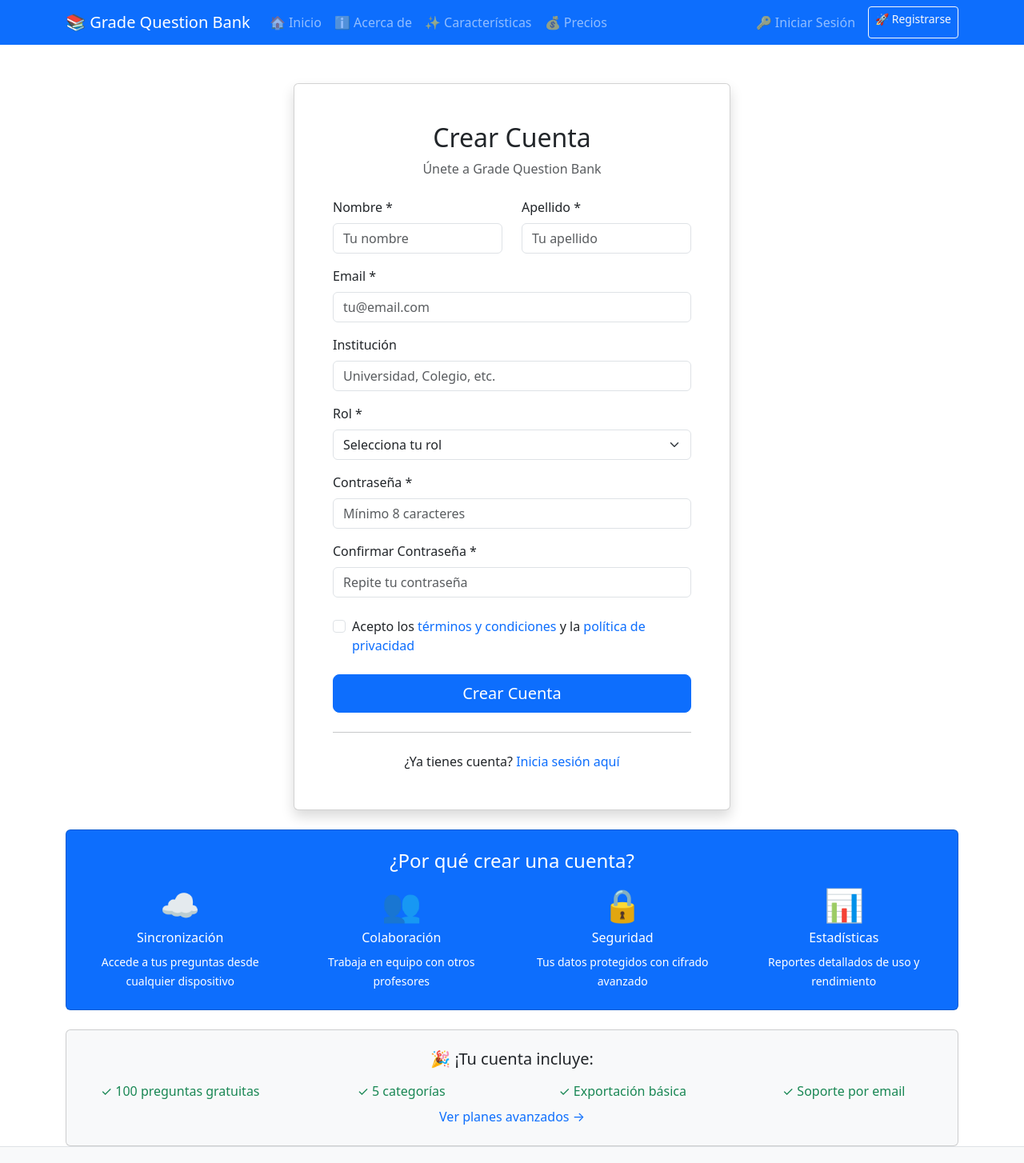
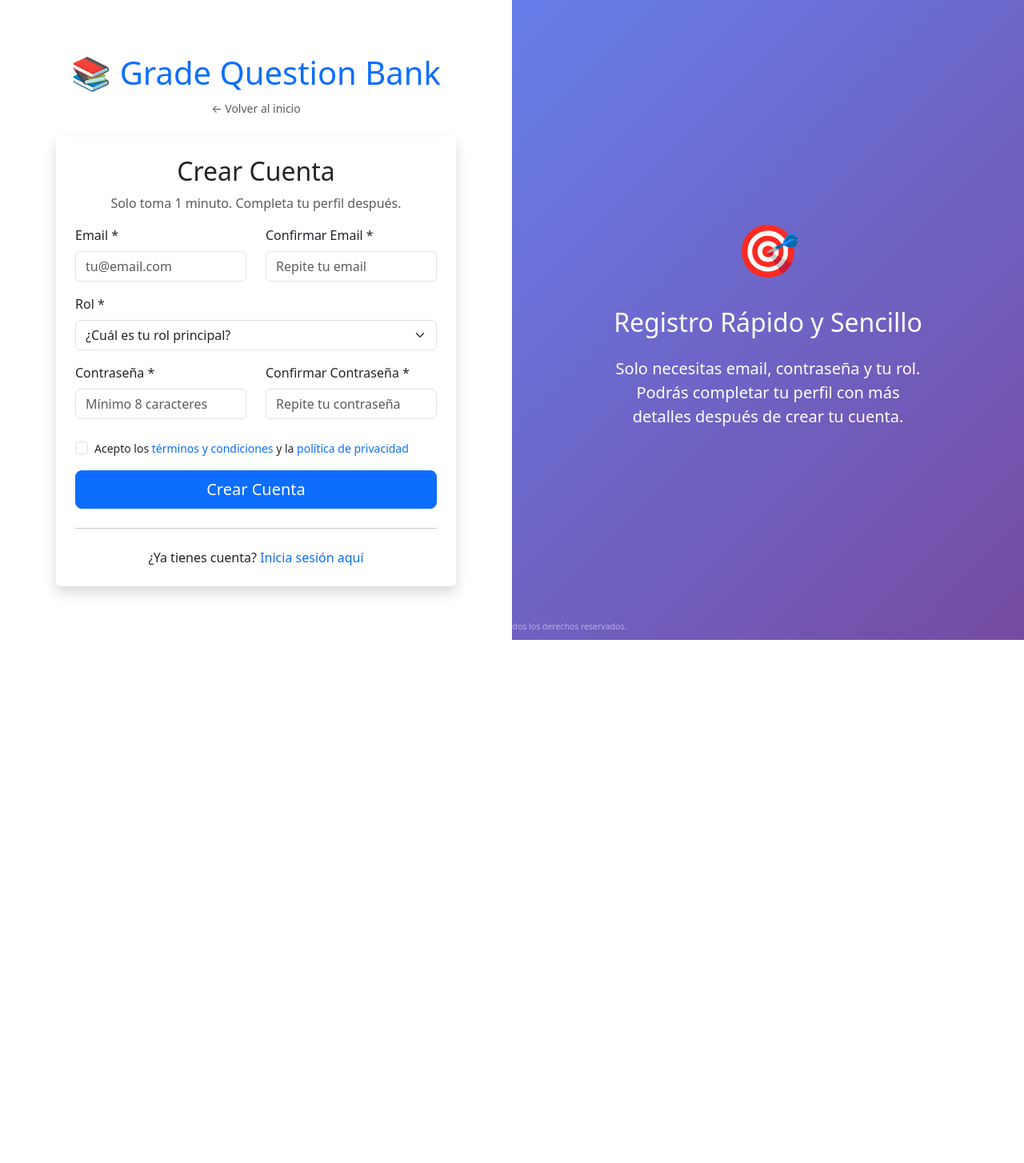
Before and after one commit to cmartinezs/grade, a Next.js app: page /auth/register in a window 1280 px wide. Shown: the top 1454 px of the page at 80% size. After the commit the page ends 800 px from the top, so only its background shows below. Built offline with nearby package versions, Linux system fonts and the light colour scheme.

Commit message:
feat: Refactor Register page layout and styles for improved user experience

```diff
--- a/src/app/auth/register/page.tsx
+++ b/src/app/auth/register/page.tsx
@@ -1,26 +1,27 @@
 'use client'
 
 import { useState } from 'react';
-import { Container, Row, Col, Card, Form, Button, Alert, ProgressBar } from 'react-bootstrap';
+import { Card, Form, Button, Alert, ProgressBar, Row, Col } from 'react-bootstrap';
 import Link from 'next/link';
-import NavigationBar from '@/components/NavigationBar';
-import PageWrapper from '@/components/PageWrapper';
+import { useRouter } from 'next/navigation';
 
 export default function RegisterPage() {
   const [formData, setFormData] = useState({
-    firstName: '',
-    lastName: '',
     email: '',
+    confirmEmail: '',
     password: '',
     confirmPassword: '',
-    institution: '',
     role: '',
     acceptTerms: false
   });
   const [showAlert, setShowAlert] = useState(false);
+  const [alertMessage, setAlertMessage] = useState('');
+  const [alertType, setAlertType] = useState<'success' | 'danger'>('success');
   const [isLoading, setIsLoading] = useState(false);
   const [passwordStrength, setPasswordStrength] = useState(0);
+  const router = useRouter();
 
+  // eslint-disable-next-line @typescript-eslint/no-explicit-any
   const handleChange = (e: any) => {
     const { name, value, type } = e.target;
     const checked = e.target.checked;
@@ -61,84 +62,84 @@ export default function RegisterPage() {
   const handleSubmit = async (e: React.FormEvent) => {
     e.preventDefault();
 
+    if (formData.email !== formData.confirmEmail) {
+      setAlertType('danger');
+      setAlertMessage('Los emails no coinciden');
+      setShowAlert(true);
+      return;
+    }
+
     if (formData.password !== formData.confirmPassword) {
-      alert('Las contraseñas no coinciden');
+      setAlertType('danger');
+      setAlertMessage('Las contraseñas no coinciden');
+      setShowAlert(true);
       return;
     }
 
     if (!formData.acceptTerms) {
-      alert('Debes aceptar los términos y condiciones');
+      setAlertType('danger');
+      setAlertMessage('Debes aceptar los términos y condiciones');
+      setShowAlert(true);
       return;
     }
 
     setIsLoading(true);
 
     try {
-      await new Promise(resolve => setTimeout(resolve, 1000)); // Simular delay
+      // Simular delay de registro
+      await new Promise(resolve => setTimeout(resolve, 1000));
 
+      setAlertType('success');
+      setAlertMessage('¡Registro exitoso! Redirigiendo al login...');
       setShowAlert(true);
-      console.log('Datos de registro:', formData);
 
-      // Aquí iría la lógica real de registro
+      // Redirigir al login después de un breve delay
+      setTimeout(() => {
+        router.push('/auth/login');
+      }, 1500);
 
     } catch (error) {
       console.error('Error en registro:', error);
+      setAlertType('danger');
+      setAlertMessage('Error del servidor. Inténtalo más tarde.');
+      setShowAlert(true);
     } finally {
       setIsLoading(false);
     }
   };
 
   return (
-    <PageWrapper>
-      <NavigationBar />
+    <div className="register-container d-flex flex-column flex-lg-row position-relative">
+      {/* Sección izquierda - Formulario de registro */}
+      <div className="register-form-container d-flex align-items-center justify-content-center">
+        <div className="register-form-wrapper">
+          {/* Logo y enlace de vuelta */}
+          <div className="text-center mb-4">
+            <Link href="/" className="text-decoration-none">
+              <h1 className="text-primary">📚 Grade Question Bank</h1>
+            </Link>
+            <Link href="/" className="text-decoration-none text-muted">
+              <small>← Volver al inicio</small>
+            </Link>
+          </div>
 
-      <Container className="mt-5">
-        <Row className="justify-content-center">
-          <Col md={8} lg={6}>
-            <Card className="shadow">
-              <Card.Body className="p-5">
-                <div className="text-center mb-4">
+          <Card className="shadow border-0">
+            <Card.Body className="p-4">
+              <div className="text-center mb-3">
                 <h2>Crear Cuenta</h2>
-                  <p className="text-muted">Únete a Grade Question Bank</p>
+                <p className="text-muted mb-0">Solo toma 1 minuto. Completa tu perfil después.</p>
               </div>
 
               {showAlert && (
-                  <Alert variant="success" onClose={() => setShowAlert(false)} dismissible>
-                    <strong>¡Registro exitoso!</strong> Tu cuenta ha sido creada.
-                    <br /><small>En una implementación real, recibirías un email de confirmación.</small>
+                <Alert variant={alertType} onClose={() => setShowAlert(false)} dismissible>
+                  {alertMessage}
                 </Alert>
               )}
 
               <Form onSubmit={handleSubmit}>
+                {/* Fila 1: Email y Confirmación de Email */}
                 <Row>
                   <Col md={6}>
-                      <Form.Group className="mb-3">
-                        <Form.Label>Nombre *</Form.Label>
-                        <Form.Control
-                          type="text"
-                          name="firstName"
-                          placeholder="Tu nombre"
-                          value={formData.firstName}
-                          onChange={handleChange}
-                          required
-                        />
-                      </Form.Group>
-                    </Col>
-                    <Col md={6}>
-                      <Form.Group className="mb-3">
-                        <Form.Label>Apellido *</Form.Label>
-                        <Form.Control
-                          type="text"
-                          name="lastName"
-                          placeholder="Tu apellido"
-                          value={formData.lastName}
-                          onChange={handleChange}
-                          required
-                        />
-                      </Form.Group>
-                    </Col>
-                  </Row>
-
                     <Form.Group className="mb-3">
                       <Form.Label>Email *</Form.Label>
                       <Form.Control
@@ -150,18 +151,23 @@ export default function RegisterPage() {
                         required
                       />
                     </Form.Group>
-
+                  </Col>
+                  <Col md={6}>
                     <Form.Group className="mb-3">
-                    <Form.Label>Institución</Form.Label>
+                      <Form.Label>Confirmar Email *</Form.Label>
                       <Form.Control
-                      type="text"
-                      name="institution"
-                      placeholder="Universidad, Colegio, etc."
-                      value={formData.institution}
+                        type="email"
+                        name="confirmEmail"
+                        placeholder="Repite tu email"
+                        value={formData.confirmEmail}
                         onChange={handleChange}
+                        required
                       />
                     </Form.Group>
+                  </Col>
+                </Row>
 
+                {/* Fila 2: Rol */}
                 <Form.Group className="mb-3">
                   <Form.Label>Rol *</Form.Label>
                   <Form.Select
@@ -170,16 +176,19 @@ export default function RegisterPage() {
                     onChange={handleChange}
                     required
                   >
-                      <option value="">Selecciona tu rol</option>
+                    <option value="">¿Cuál es tu rol principal?</option>
                     <option value="teacher">Profesor</option>
                     <option value="coordinator">Coordinador Académico</option>
-                      <option value="director">Director</option>
-                      <option value="admin">Administrador</option>
+                    <option value="director">Director/Jefe de UTP</option>
+                    <option value="admin">Administrador Educacional</option>
                     <option value="student">Estudiante</option>
                     <option value="other">Otro</option>
                   </Form.Select>
                 </Form.Group>
 
+                {/* Fila 3: Contraseñas */}
+                <Row>
+                  <Col md={6}>
                     <Form.Group className="mb-3">
                       <Form.Label>Contraseña *</Form.Label>
                       <Form.Control
@@ -191,9 +200,9 @@ export default function RegisterPage() {
                         required
                       />
                       {formData.password && (
-                      <div className="mt-2">
+                        <div className="mt-1">
                           <div className="d-flex justify-content-between align-items-center mb-1">
-                          <small className="text-muted">Fuerza de contraseña:</small>
+                            <small className="text-muted">Fuerza:</small>
                             <small className={`text-${getPasswordStrengthColor()}`}>
                               {getPasswordStrengthText()}
                             </small>
@@ -201,12 +210,13 @@ export default function RegisterPage() {
                           <ProgressBar
                             variant={getPasswordStrengthColor()}
                             now={passwordStrength}
-                          style={{ height: '4px' }}
+                            style={{ height: '3px' }}
                           />
                         </div>
                       )}
                     </Form.Group>
-
+                  </Col>
+                  <Col md={6}>
                     <Form.Group className="mb-4">
                       <Form.Label>Confirmar Contraseña *</Form.Label>
                       <Form.Control
@@ -218,15 +228,17 @@ export default function RegisterPage() {
                         required
                       />
                     </Form.Group>
+                  </Col>
+                </Row>
 
-                  <Form.Group className="mb-4">
+                <Form.Group className="mb-3">
                   <Form.Check
                     type="checkbox"
                     name="acceptTerms"
                     checked={formData.acceptTerms}
                     onChange={handleChange}
                     label={
-                        <span>
+                      <small>
                         Acepto los{' '}
                         <Link href="/terms" className="text-decoration-none">
                           términos y condiciones
@@ -235,7 +247,7 @@ export default function RegisterPage() {
                         <Link href="/privacy" className="text-decoration-none">
                           política de privacidad
                         </Link>
-                        </span>
+                      </small>
                     }
                     required
                   />
@@ -271,80 +283,61 @@ export default function RegisterPage() {
               </div>
             </Card.Body>
           </Card>
-          </Col>
-        </Row>
+        </div>
+      </div>
 
-        {/* Beneficios de crear cuenta */}
-        <Row className="mt-4">
-          <Col>
-            <Card className="bg-primary text-white">
-              <Card.Body className="text-center py-4">
-                <h4>¿Por qué crear una cuenta?</h4>
-                <Row className="mt-3">
-                  <Col md={3}>
-                    <div>
-                      <span className="display-6">☁️</span>
-                      <h6 className="mt-2">Sincronización</h6>
-                      <small>Accede a tus preguntas desde cualquier dispositivo</small>
+      {/* Sección derecha - Imagen y texto promocional */}
+      <div className="promo-section d-none d-lg-flex align-items-center justify-content-center text-white position-relative">
+        <div className="text-center">
+          <div className="promo-content">
+            🎯
           </div>
-                  </Col>
-                  <Col md={3}>
-                    <div>
-                      <span className="display-6">👥</span>
-                      <h6 className="mt-2">Colaboración</h6>
-                      <small>Trabaja en equipo con otros profesores</small>
+          <h2 className="mb-4">Registro Rápido y Sencillo</h2>
+          <p className="lead mb-0 promo-text">
+            Solo necesitas email, contraseña y tu rol. Podrás completar
+            tu perfil con más detalles después de crear tu cuenta.
+          </p>
         </div>
-                  </Col>
-                  <Col md={3}>
-                    <div>
-                      <span className="display-6">🔒</span>
-                      <h6 className="mt-2">Seguridad</h6>
-                      <small>Tus datos protegidos con cifrado avanzado</small>
       </div>
-                  </Col>
-                  <Col md={3}>
-                    <div>
-                      <span className="display-6">📊</span>
-                      <h6 className="mt-2">Estadísticas</h6>
-                      <small>Reportes detallados de uso y rendimiento</small>
+
+      {/* Footer absoluto para páginas de auth */}
+      <div className="auth-footer-mobile position-absolute bottom-0 w-100 bg-light border-top py-2 d-block d-lg-none">
+        <div className="container">
+          <div className="text-center">
+            <small className="text-muted">
+              © 2005 - 2025 {' '}
+              <a
+                href="https://www.wanku.cl"
+                target="_blank"
+                rel="noopener noreferrer"
+                className="text-decoration-none text-muted"
+              >
+                Wanku SpA
+              </a>
+            </small>
           </div>
-                  </Col>
-                </Row>
-              </Card.Body>
-            </Card>
-          </Col>
-        </Row>
+        </div>
+      </div>
 
-        {/* Plan incluido */}
-        <Row className="mt-4">
-          <Col>
-            <Card className="bg-light">
-              <Card.Body className="text-center py-4">
-                <h5>🎉 ¡Tu cuenta incluye:</h5>
-                <Row className="mt-3">
-                  <Col md={3}>
-                    <span className="text-success">✓ 100 preguntas gratuitas</span>
-                  </Col>
-                  <Col md={3}>
-                    <span className="text-success">✓ 5 categorías</span>
-                  </Col>
-                  <Col md={3}>
-                    <span className="text-success">✓ Exportación básica</span>
-                  </Col>
-                  <Col md={3}>
-                    <span className="text-success">✓ Soporte por email</span>
-                  </Col>
-                </Row>
-                <p className="mt-2 mb-0">
-                  <Link href="/pricing" className="text-decoration-none">
-                    Ver planes avanzados →
-                  </Link>
-                </p>
-              </Card.Body>
-            </Card>
-          </Col>
-        </Row>
-      </Container>
-    </PageWrapper>
+      {/* Footer para desktop en la sección morada */}
+      <div className="auth-footer-desktop d-none d-lg-block position-absolute bottom-0 w-100 py-2">
+        <div className="container">
+          <div className="text-center text-white-50">
+            <small>
+              © 2005 - 2025 {' '}
+              <a
+                href="https://www.wanku.cl"
+                target="_blank"
+                rel="noopener noreferrer"
+                className="text-decoration-none text-white-50"
+              >
+                Wanku SpA
+              </a>
+              . Todos los derechos reservados.
+            </small>
+          </div>
+        </div>
+      </div>
+    </div>
   );
 }
--- a/src/app/globals.css
+++ b/src/app/globals.css
@@ -49,6 +49,29 @@ footer a:hover {
   max-width: 400px;
 }
 
+/* Register page styles */
+.register-container {
+  min-height: 100vh;
+}
+
+.register-form-container {
+  flex: 1 1 100%;
+  background-color: #ffffff;
+  padding: 1rem;
+  min-height: 60vh;
+}
+
+.register-form-wrapper {
+  width: 100%;
+  max-width: 500px;
+}
+
+@media (min-width: 768px) {
+  .register-form-container {
+    padding: 1.5rem;
+  }
+}
+
 .promo-section {
   flex: 1 1 60%;
   background: linear-gradient(135deg, #667eea 0%, #764ba2 100%);
@@ -75,11 +98,15 @@ footer a:hover {
 
 @media (min-width: 992px) {
   .login-form-container {
-    flex: 0 0 40% !important;
+    flex: 0 0 50% !important;
+  }
+
+  .register-form-container {
+    flex: 0 0 50% !important;
   }
 
   .promo-section {
-    flex: 0 0 60% !important;
+    flex: 0 0 50% !important;
   }
 }
 
```
Lines whose indentation alone changed are shown as unchanged.
